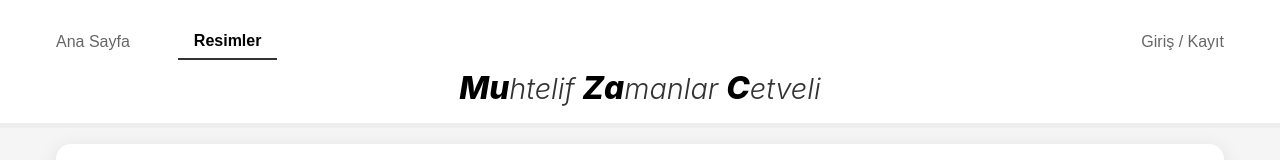
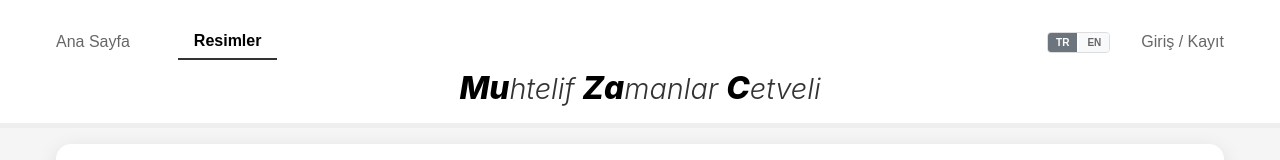
Before and after one commit to muzac/muzacWebsite, a React (Create React App) app in the folder frontend/: page / in a window 1280 px wide. Shown: the top 160 px of the page. Built offline with nearby package versions, Linux system fonts and the light colour scheme; no server answers.

Commit message:
Adding language selection

```diff
--- a/frontend/src/App.tsx
+++ b/frontend/src/App.tsx
@@ -4,11 +4,15 @@ import Images from './pages/images/Images';
 import Upload from './pages/upload/Upload';
 import Auth from './pages/auth/Auth';
 import { AuthProvider, useAuth } from './contexts/AuthContext';
+import { LanguageProvider, useLanguage } from './contexts/LanguageContext';
+import LanguageSelector from './components/LanguageSelector';
+import SiteTitle from './components/SiteTitle';
 
 function AppContent() {
   const [activeMenu, setActiveMenu] = useState('pics');
   const [mobileMenuOpen, setMobileMenuOpen] = useState(false);
   const { user, logout, loading } = useAuth();
+  const { t } = useLanguage();
 
   // Redirect to images tab when user logs in
   React.useEffect(() => {
@@ -80,20 +84,20 @@ function AppContent() {
             </button>
           </div>
           <h1 className="mobile-title">
-            <strong>Mu</strong>htelif <strong>Za</strong>manlar{' '}
-            <strong>C</strong>etveli
+            <SiteTitle />
           </h1>
           <div className="mobile-right">
+            <LanguageSelector />
             {user ? (
               <button className="mobile-user-btn" onClick={logout}>
-                Çıkış
+                {t('nav.logout')}
               </button>
             ) : (
               <button
                 className="mobile-user-btn"
                 onClick={() => setActiveMenu('auth')}
               >
-                Giriş
+                {t('nav.login')}
               </button>
             )}
           </div>
@@ -113,7 +117,7 @@ function AppContent() {
                 setMobileMenuOpen(false);
               }}
             >
-              Ana Sayfa
+              {t('nav.home')}
             </button>
             <button
               className={
@@ -126,7 +130,7 @@ function AppContent() {
                 setMobileMenuOpen(false);
               }}
             >
-              Resimler
+              {t('nav.images')}
             </button>
           </div>
         )}
@@ -141,7 +145,7 @@ function AppContent() {
                 }
                 onClick={() => setActiveMenu('home')}
               >
-                Ana Sayfa
+                {t('nav.home')}
               </button>
               <button
                 className={
@@ -149,13 +153,14 @@ function AppContent() {
                 }
                 onClick={() => setActiveMenu('pics')}
               >
-                Resimler
+                {t('nav.images')}
               </button>
             </div>
             <div className="desktop-nav-right">
+              <LanguageSelector />
               {user ? (
                 <button className="nav-button" onClick={logout}>
-                  Çıkış ({user.email})
+                  {t('nav.logout')} ({user.email})
                 </button>
               ) : (
                 <button
@@ -164,14 +169,13 @@ function AppContent() {
                   }
                   onClick={() => setActiveMenu('auth')}
                 >
-                  Giriş / Kayıt
+                  {t('nav.login')} / {t('nav.register')}
                 </button>
               )}
             </div>
           </div>
           <h1>
-            <strong>Mu</strong>htelif <strong>Za</strong>manlar{' '}
-            <strong>C</strong>etveli
+            <SiteTitle />
           </h1>
         </div>
       </header>
@@ -187,9 +191,11 @@ function AppContent() {
 
 function App() {
   return (
-    <AuthProvider>
-      <AppContent />
-    </AuthProvider>
+    <LanguageProvider>
+      <AuthProvider>
+        <AppContent />
+      </AuthProvider>
+    </LanguageProvider>
   );
 }
 
--- /dev/null
+++ b/frontend/src/components/LanguageSelector.css
@@ -0,0 +1,32 @@
+.language-selector {
+  display: flex;
+  gap: 2px;
+  border-radius: 4px;
+  overflow: hidden;
+  border: 1px solid #ddd;
+}
+
+.lang-btn {
+  background: #f8f9fa;
+  border: none;
+  padding: 4px 8px;
+  font-size: 10px;
+  font-weight: 600;
+  cursor: pointer;
+  transition: all 0.2s;
+  color: #666;
+  min-width: 24px;
+}
+
+.lang-btn:hover {
+  background: #e9ecef;
+}
+
+.lang-btn.active {
+  background: #6c757d;;
+  color: white;
+}
+
+.lang-btn.active:hover {
+  background: #555d63;;
+}
--- /dev/null
+++ b/frontend/src/components/LanguageSelector.tsx
@@ -0,0 +1,26 @@
+import React from 'react';
+import { useLanguage } from '../contexts/LanguageContext';
+import './LanguageSelector.css';
+
+const LanguageSelector: React.FC = () => {
+  const { language, setLanguage } = useLanguage();
+
+  return (
+    <div className="language-selector">
+      <button
+        className={`lang-btn ${language === 'tr' ? 'active' : ''}`}
+        onClick={() => setLanguage('tr')}
+      >
+        TR
+      </button>
+      <button
+        className={`lang-btn ${language === 'en' ? 'active' : ''}`}
+        onClick={() => setLanguage('en')}
+      >
+        EN
+      </button>
+    </div>
+  );
+};
+
+export default LanguageSelector;
--- /dev/null
+++ b/frontend/src/components/SiteTitle.tsx
@@ -0,0 +1,18 @@
+import React from 'react';
+import { useLanguage } from '../contexts/LanguageContext';
+
+const SiteTitle: React.FC = () => {
+  const { language } = useLanguage();
+
+  if (language === 'tr') {
+    return (
+      <>
+        <strong>Mu</strong>htelif <strong>Za</strong>manlar <strong>C</strong>etveli
+      </>
+    );
+  }
+
+  return <>MUZAC</>;
+};
+
+export default SiteTitle;
--- /dev/null
+++ b/frontend/src/contexts/LanguageContext.tsx
@@ -0,0 +1,128 @@
+import React, { createContext, useContext, useState, useEffect } from 'react';
+
+export type Language = 'tr' | 'en';
+
+interface LanguageContextType {
+  language: Language;
+  setLanguage: (lang: Language) => void;
+  t: (key: string) => string;
+}
+
+const translations = {
+  tr: {
+    'site.title': 'Muhtelif Zamanlar Cetveli',
+    'nav.home': 'Ana Sayfa',
+    'nav.images': 'Resimler',
+    'nav.login': 'Giriş',
+    'nav.logout': 'Çıkış',
+    'nav.register': 'Kayıt',
+    'calendar.loadMore': 'Daha fazla yükle',
+    'auth.login': 'Giriş Yap',
+    'auth.register': 'Kayıt Ol',
+    'auth.email': 'E-posta',
+    'auth.password': 'Şifre',
+    'auth.confirmPassword': 'Şifreyi Onayla',
+    'auth.verificationCode': 'Doğrulama Kodu',
+    'auth.verify': 'Doğrula',
+    'auth.resendCode': 'Kodu Tekrar Gönder',
+    'auth.noAccount': 'Hesabınız yok mu?',
+    'auth.hasAccount': 'Zaten hesabınız var mı?',
+    'auth.passwordMismatch': 'Şifreler eşleşmiyor',
+    'auth.passwordTooShort': 'Şifre en az 8 karakter olmalıdır',
+    'months.0': 'Ocak',
+    'months.1': 'Şubat',
+    'months.2': 'Mart',
+    'months.3': 'Nisan',
+    'months.4': 'Mayıs',
+    'months.5': 'Haziran',
+    'months.6': 'Temmuz',
+    'months.7': 'Ağustos',
+    'months.8': 'Eylül',
+    'months.9': 'Ekim',
+    'months.10': 'Kasım',
+    'months.11': 'Aralık',
+    'days.0': 'Pzt',
+    'days.1': 'Sal',
+    'days.2': 'Çar',
+    'days.3': 'Per',
+    'days.4': 'Cum',
+    'days.5': 'Cmt',
+    'days.6': 'Paz',
+  },
+  en: {
+    'site.title': 'MUZAC',
+    'nav.home': 'Home',
+    'nav.images': 'Images',
+    'nav.login': 'Login',
+    'nav.logout': 'Logout',
+    'nav.register': 'Register',
+    'calendar.loadMore': 'Load More',
+    'auth.login': 'Login',
+    'auth.register': 'Register',
+    'auth.email': 'Email',
+    'auth.password': 'Password',
+    'auth.confirmPassword': 'Confirm Password',
+    'auth.verificationCode': 'Verification Code',
+    'auth.verify': 'Verify',
+    'auth.resendCode': 'Resend Code',
+    'auth.noAccount': "Don't have an account?",
+    'auth.hasAccount': 'Already have an account?',
+    'auth.passwordMismatch': 'Passwords do not match',
+    'auth.passwordTooShort': 'Password must be at least 8 characters',
+    'months.0': 'January',
+    'months.1': 'February',
+    'months.2': 'March',
+    'months.3': 'April',
+    'months.4': 'May',
+    'months.5': 'June',
+    'months.6': 'July',
+    'months.7': 'August',
+    'months.8': 'September',
+    'months.9': 'October',
+    'months.10': 'November',
+    'months.11': 'December',
+    'days.0': 'Mon',
+    'days.1': 'Tue',
+    'days.2': 'Wed',
+    'days.3': 'Thu',
+    'days.4': 'Fri',
+    'days.5': 'Sat',
+    'days.6': 'Sun',
+  },
+};
+
+const LanguageContext = createContext<LanguageContextType | undefined>(undefined);
+
+export const LanguageProvider: React.FC<{ children: React.ReactNode }> = ({ children }) => {
+  const [language, setLanguage] = useState<Language>('tr');
+
+  useEffect(() => {
+    const saved = localStorage.getItem('language') as Language;
+    if (saved && (saved === 'tr' || saved === 'en')) {
+      setLanguage(saved);
+    }
+  }, []);
+
+  const handleSetLanguage = (lang: Language) => {
+    setLanguage(lang);
+    localStorage.setItem('language', lang);
+  };
+
+  const t = (key: string): string => {
+    return translations[language][key as keyof typeof translations[typeof language]] || key;
+  };
+
+  return (
+    <LanguageContext.Provider value={{ language, setLanguage: handleSetLanguage, t }}>
+      {children}
+    </LanguageContext.Provider>
+  );
+};
+
+export const useLanguage = () => {
+  const context = useContext(LanguageContext);
+  if (!context) {
+    throw new Error('useLanguage must be used within a LanguageProvider');
+  }
+  return context;
+};
--- a/frontend/src/pages/images/Images.tsx
+++ b/frontend/src/pages/images/Images.tsx
@@ -1,6 +1,7 @@
 import React, { useState, useEffect, useCallback } from 'react';
 import './Images.css';
 import { useAuth } from '../../contexts/AuthContext';
+import { useLanguage } from '../../contexts/LanguageContext';
 import ImagePopup from '../../components/ImagePopup';
 
 interface DailyImage {
@@ -14,6 +15,7 @@ const Images: React.FC = () => {
   const [weeksToShow, setWeeksToShow] = useState(4);
   const [uploading, setUploading] = useState(false);
   const { user } = useAuth();
+  const { t } = useLanguage();
 
   const loadImages = useCallback(async () => {
     try {
@@ -172,22 +174,8 @@ const Images: React.FC = () => {
     return date.getDate() === 1;
   };
 
-  const monthNames = [
-    'Ocak',
-    'Şubat',
-    'Mart',
-    'Nisan',
-    'Mayıs',
-    'Haziran',
-    'Temmuz',
-    'Ağustos',
-    'Eylül',
-    'Ekim',
-    'Kasım',
-    'Aralık',
-  ];
-
-  const dayNames = ['Pzt', 'Sal', 'Çar', 'Per', 'Cum', 'Cmt', 'Paz'];
+  const monthNames = Array.from({ length: 12 }, (_, i) => t(`months.${i}`));
+  const dayNames = Array.from({ length: 7 }, (_, i) => t(`days.${i}`));
 
   return (
     <div className="images-container">
@@ -261,7 +249,7 @@ const Images: React.FC = () => {
           ))}
         </div>
         <button onClick={loadMoreWeeks} className="load-more-btn">
-          Daha fazla yükle
+          {t('calendar.loadMore')}
         </button>
       </div>
 
@@ -317,7 +305,7 @@ const Images: React.FC = () => {
             </div>
           ))}
         <button onClick={loadMoreWeeks} className="load-more-btn">
-          Daha fazla yükle
+          {t('calendar.loadMore')}
         </button>
       </div>
     </div>
--- a/frontend/src/styles/App.css
+++ b/frontend/src/styles/App.css
@@ -33,11 +33,20 @@ body {
   padding: 0.5rem 0;
 }
 
-.mobile-left,
-.mobile-right {
+.mobile-left {
   width: 50px;
   display: flex;
   justify-content: center;
+  align-items: center;
+}
+
+.mobile-right {
+  width: 100px;
+  display: flex;
+  justify-content: flex-end;
+  align-items: center;
+  gap: 6px;
+  flex-wrap: nowrap;
 }
 
 .mobile-title {
@@ -129,6 +138,8 @@ body {
 
 .desktop-nav-right {
   display: flex;
+  align-items: center;
+  gap: 15px;
 }
 
 .desktop-header h1 {
```
Also changed, not shown: frontend/src/pages/auth/Login.tsx (+8 -6 lines), frontend/src/pages/auth/Register.tsx (+11 -9 lines).
